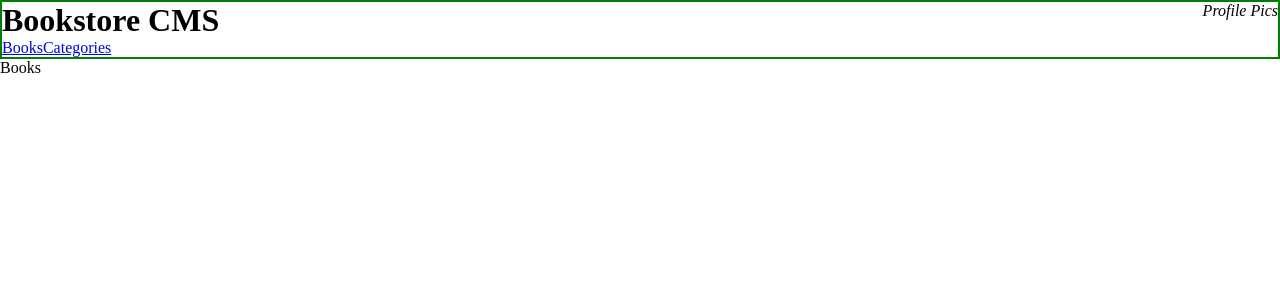
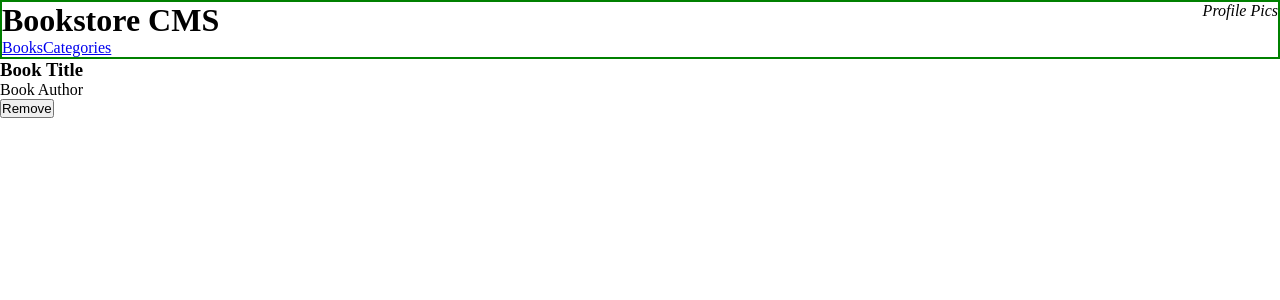
Before and after one commit to Ibnballo1/bookstore, a React (Create React App) app: page / in a window 1280 px wide. Shown: the top 300 px of the page. Built offline with nearby package versions, Linux system fonts and the light colour scheme.

Commit message:
Add component for each book

```diff
--- /dev/null
+++ b/src/components/Book.js
@@ -0,0 +1,21 @@
+import React from 'react';
+
+const Book = () => (
+  <section>
+    <div>
+      <h1>
+        Book Title
+      </h1>
+      <p>
+        Book Author
+      </p>
+    </div>
+    <button
+      type="button"
+    >
+      Remove
+    </button>
+  </section>
+);
+
+export default Book;
--- a/src/components/Books.js
+++ b/src/components/Books.js
@@ -1,7 +1,10 @@
 import React from 'react';
+import Book from './Book';
 
 const Books = () => (
-  <div>Books</div>
+  <section>
+    <Book />
+  </section>
 );
 
 export default Books;
```
